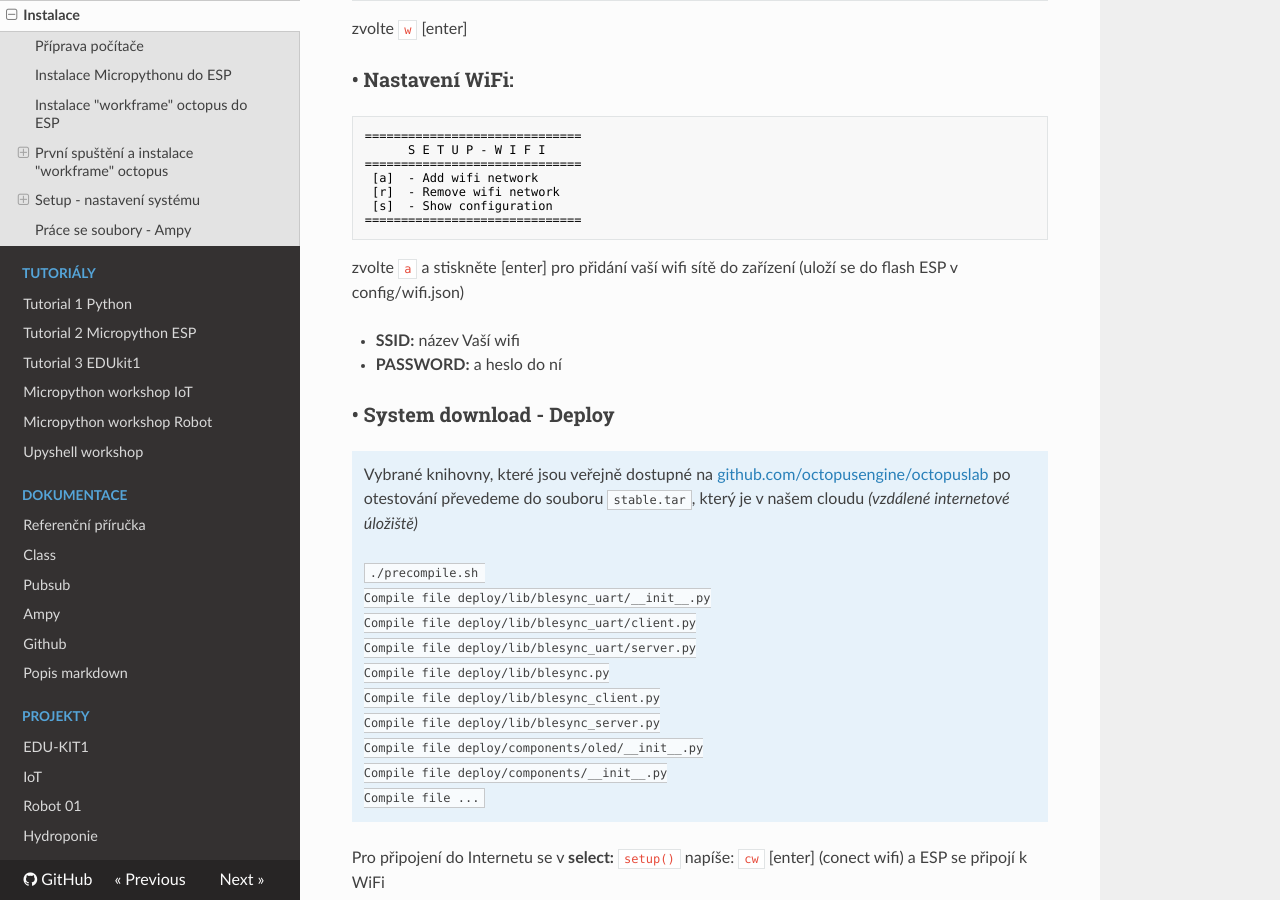
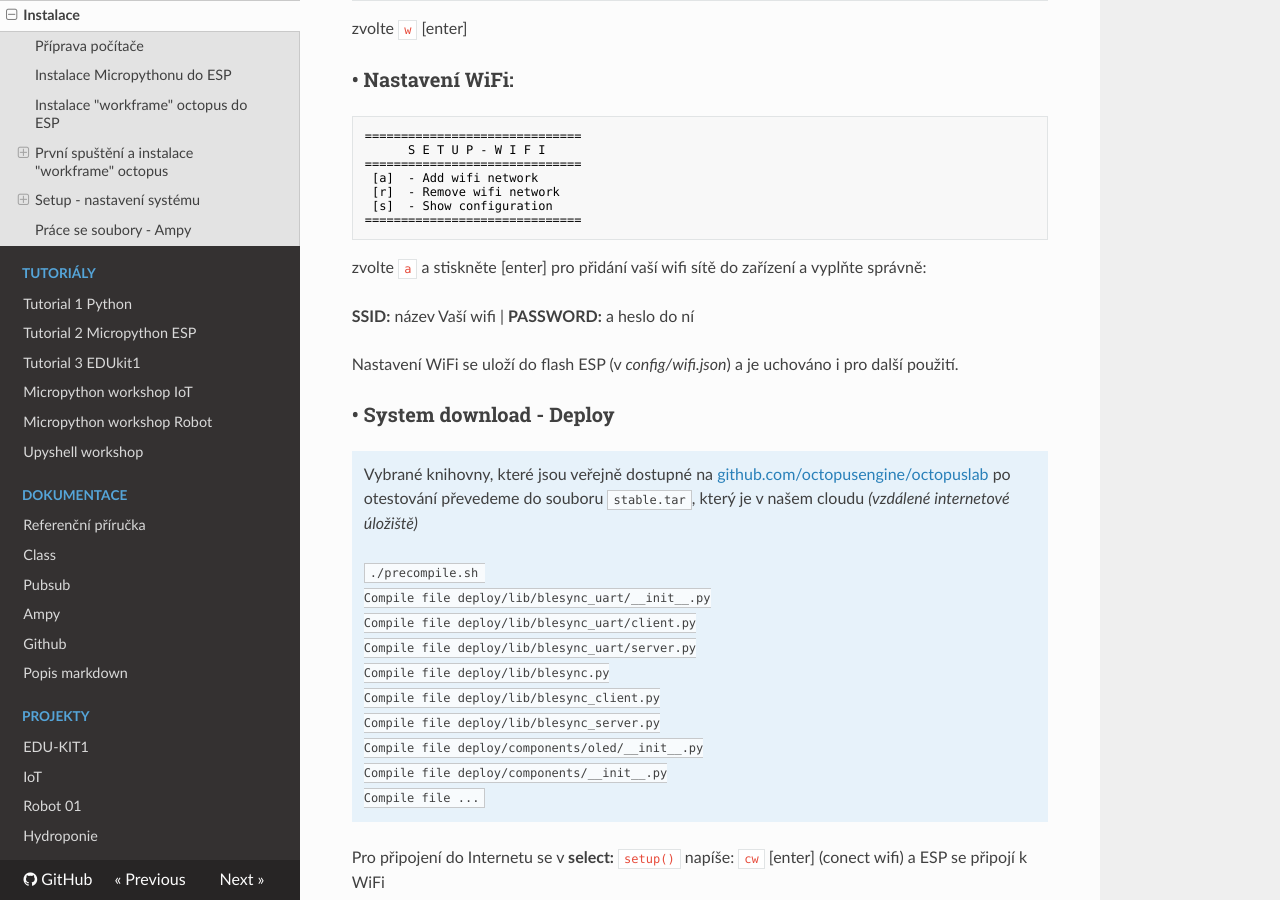
Before and after one commit to octopuslab-cz/docs_octopuslab_cz, an MkDocs documentation site: the page built from docs/install.md, in a window 1280 px wide and 900 px high, scrolled down 2036 px. Built offline with MkDocs 1.6.1, drawn with Linux system fonts in a browser that asks for light colours; nearby versions of some CDN libraries.

Commit message:
typo wifi

````diff
--- a/docs/install.md
+++ b/docs/install.md
@@ -77,12 +77,11 @@ zvolte `w` [enter]
  [s]  - Show configuration
 ==============================
 ```
-zvolte `a` a stiskněte [enter]
-pro přidání vaší wifi sítě do zařízení
-(uloží se do flash ESP v config/wifi.json)
+zvolte `a` a stiskněte [enter] pro přidání vaší wifi sítě do zařízení a vyplňte správně:
 
-- **SSID:** název Vaší wifi
-- **PASSWORD:** a heslo do ní
+**SSID:** název Vaší wifi | **PASSWORD:** a heslo do ní
+
+Nastavení WiFi se uloží do flash ESP (v *config/wifi.json*) a je uchováno i pro další použití.
 
 
 ### • System download -  Deploy
````
